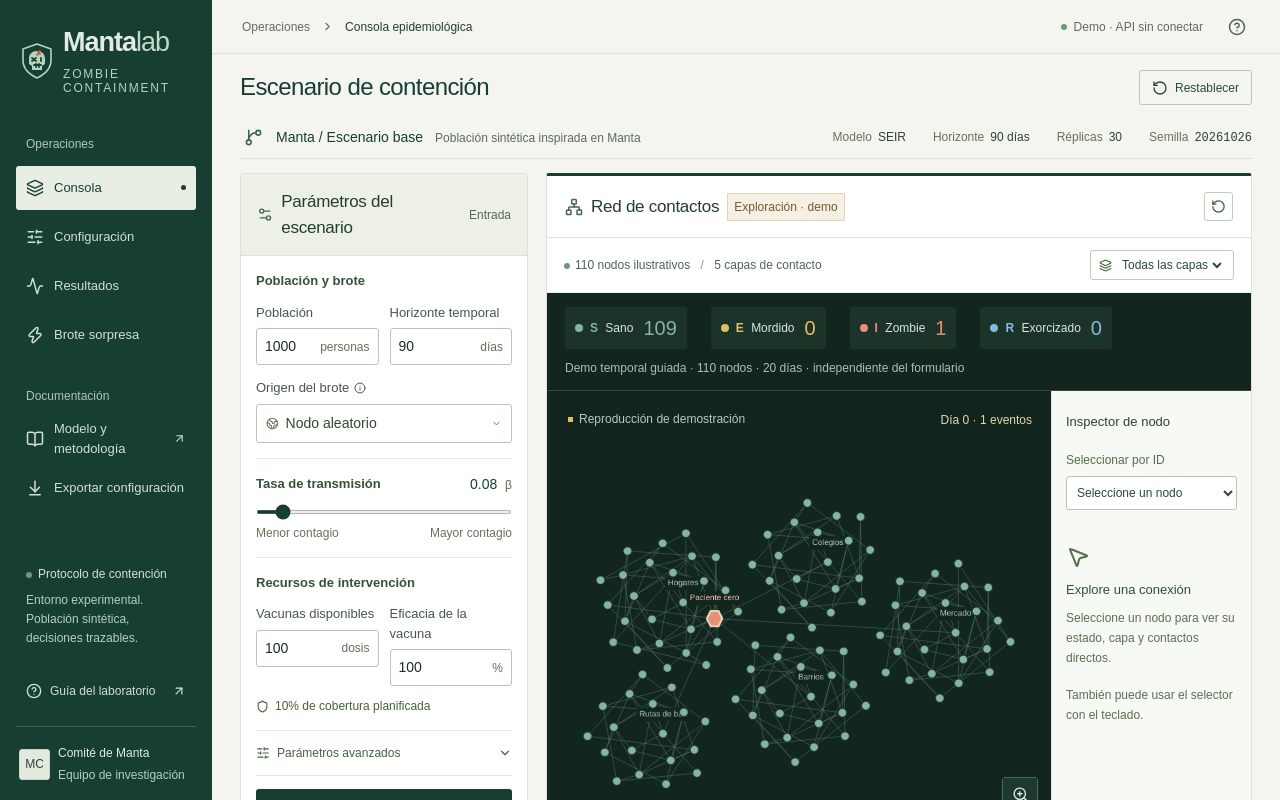
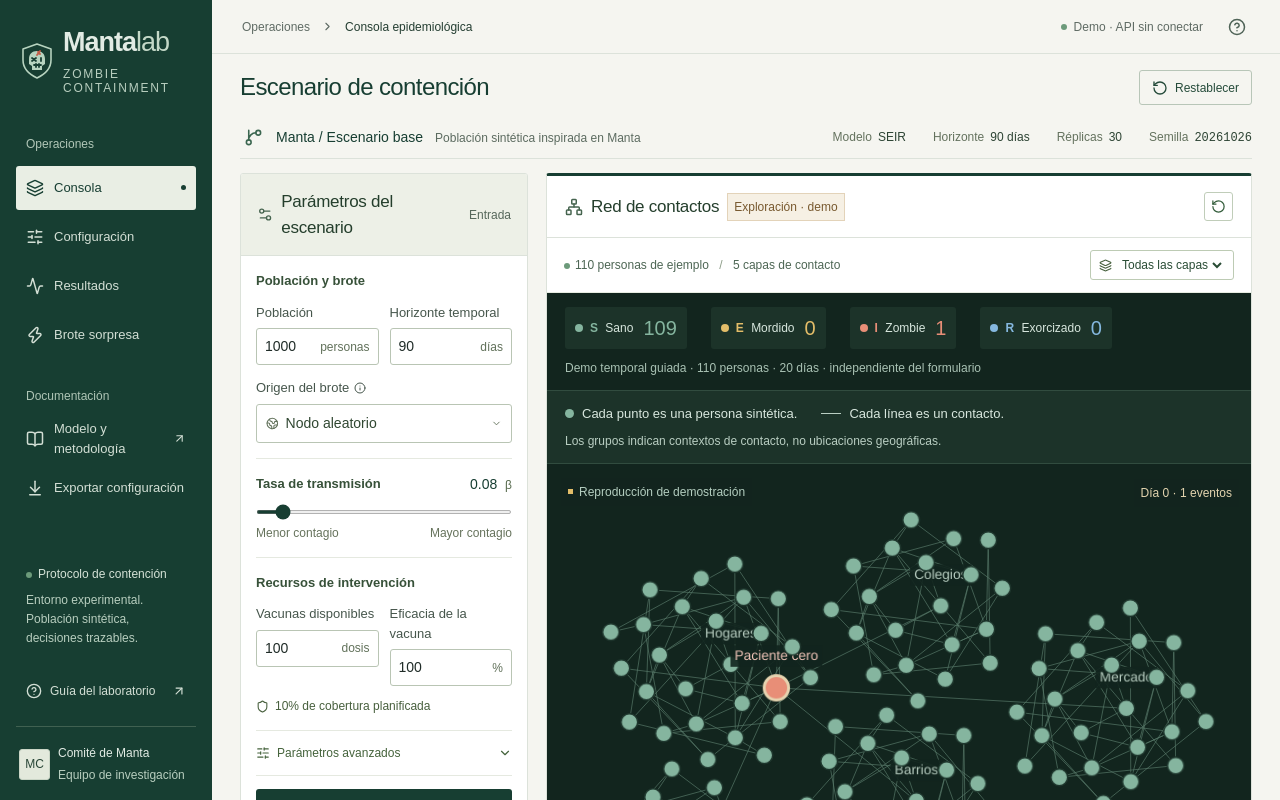
Before and after one commit to Freddys21333/proxyendpoint-Noche-Cero, a React (Vite) app in the folder frontend/: page / in a window 1280 px wide. Shown: the top 800 px of the page. Built offline with nearby package versions, Linux system fonts and the light colour scheme.

Commit message:
feat(frontend): destacar red y aclarar personas y contactos

```diff
--- a/frontend/src/App.tsx
+++ b/frontend/src/App.tsx
@@ -643,7 +643,7 @@ export default function App() {
                 <div className="network-toolbar">
                   <span>
                     <span className="live-dot" />
-                    110 nodos ilustrativos{" "}
+                    110 personas de ejemplo{" "}
                     <span className="toolbar-divider">/</span> 5 capas de
                     contacto
                   </span>
--- a/frontend/src/components/ContactNetwork.tsx
+++ b/frontend/src/components/ContactNetwork.tsx
@@ -118,8 +118,8 @@ export function ContactNetwork({
         {
           selector: "node",
           style: {
-            width: 13,
-            height: 13,
+            width: 17,
+            height: 17,
             "background-color": states.S.color,
             "border-width": 1.5,
             "border-color": "#20382f",
@@ -130,22 +130,22 @@ export function ContactNetwork({
           selector: 'node[state="E"]',
           style: {
             "background-color": states.E.color,
-            shape: "diamond",
-            width: 16,
-            height: 16,
+            shape: "ellipse",
+            width: 19,
+            height: 19,
           },
         },
         {
           selector: 'node[state="I"]',
           style: {
             "background-color": states.I.color,
-            shape: "hexagon",
-            width: 23,
-            height: 23,
+            shape: "ellipse",
+            width: 25,
+            height: 25,
             "border-width": 2,
             "border-color": "#713f36",
 
-            "font-size": 12,
+            "font-size": 14,
             color: "#f2c6ba",
             "text-margin-y": -13,
             "text-valign": "top",
@@ -158,7 +158,7 @@ export function ContactNetwork({
           selector: 'node[state="R"]',
           style: {
             "background-color": states.R.color,
-            shape: "round-rectangle",
+            shape: "ellipse",
           },
         },
         {
@@ -181,7 +181,7 @@ export function ContactNetwork({
           style: {
             label,
             color: "#b9cec2",
-            "font-size": 12,
+            "font-size": 14,
             "text-valign": "top" as const,
             "text-margin-y": -16,
             "text-background-color": "#12251e",
@@ -195,7 +195,7 @@ export function ContactNetwork({
           style: {
             label: "Paciente cero",
             color: "#f2c6ba",
-            "font-size": 12,
+            "font-size": 14,
             "text-valign": "top",
             "text-margin-y": -13,
             "text-background-color": "#12251e",
@@ -360,8 +360,13 @@ export function ContactNetwork({
         ))}
       </div>
       <div className="network-data-note">
-        Demo temporal guiada · 110 nodos · 20 días · independiente del
+        Demo temporal guiada · 110 personas · 20 días · independiente del
         formulario
+      </div>
+      <div className="network-reading-guide" id={`${pickerId}-guide`}>
+        <span><i className="person-key" aria-hidden="true" /> Cada punto es una persona sintética.</span>
+        <span><i className="contact-key" aria-hidden="true" /> Cada línea es un contacto.</span>
+        <small>Los grupos indican contextos de contacto, no ubicaciones geográficas.</small>
       </div>
       <div className="network-explorer">
         <div className="network-view">
@@ -369,7 +374,8 @@ export function ContactNetwork({
             ref={container}
             className="network-canvas"
             role="img"
-            aria-label="Red de demostración de 110 nodos. Seleccione un nodo en el grafo o use el selector del panel contextual."
+            aria-label="Red de demostración de 110 personas sintéticas. Seleccione una persona en el grafo o use el selector del panel contextual."
+            aria-describedby={`${pickerId}-guide`}
           />
           <div className="graph-mode-label">
             <span />
@@ -414,7 +420,7 @@ export function ContactNetwork({
           aria-label="Panel contextual de nodos"
         >
           <div className="node-inspector-heading">
-            <h3>Inspector de nodo</h3>
+            <h3>Persona seleccionada</h3>
             {detail && (
               <button
                 aria-label="Limpiar selección"
@@ -424,16 +430,16 @@ export function ContactNetwork({
               </button>
             )}
           </div>
-          <label htmlFor={pickerId}>Seleccionar por ID</label>
+          <label htmlFor={pickerId}>Elegir persona por ID</label>
           <select
             id={pickerId}
             value={selectedId}
             onChange={(event) => setSelectedId(event.target.value)}
           >
-            <option value="">Seleccione un nodo</option>
+            <option value="">Seleccione una persona</option>
             {nodes.map(({ data }) => (
               <option key={data.id} value={data.id}>
-                Nodo {data.id.padStart(3, "0")} · {layers[data.group]}
+                Persona {data.id.padStart(3, "0")} · {layers[data.group]}
               </option>
             ))}
           </select>
@@ -441,7 +447,7 @@ export function ContactNetwork({
             {detail ? (
               <>
                 <div className="node-context-id">
-                  Nodo <strong>{detail.id.padStart(3, "0")}</strong>
+                  Persona <strong>{detail.id.padStart(3, "0")}</strong>
                 </div>
                 <div
                   className="node-state-tag"
@@ -453,14 +459,14 @@ export function ContactNetwork({
                   }
                 >
                   <span
-                    className={`seir-shape ${detail.state.toLowerCase()}`}
+                    className="seir-status-dot"
                   />
                   <strong>{detail.state}</strong>
                   {states[detail.state].nodeLabel}
                 </div>
                 <dl>
                   <div>
-                    <dt>Capa</dt>
+                    <dt>Contexto de contacto</dt>
                     <dd>{layers[detail.group]}</dd>
                   </div>
                   <div>
@@ -524,10 +530,10 @@ export function ContactNetwork({
             ) : (
               <div className="node-context-empty">
                 <MousePointer2 size={24} />
-                <h4>Explore una conexión</h4>
+                <h4>¿Con quién tiene contacto?</h4>
                 <p>
-                  Seleccione un nodo para ver su estado, capa y contactos
-                  directos.
+                  Pulse un punto para ver el estado de esa persona, su contexto
+                  y cuántas personas están conectadas con ella.
                 </p>
                 <small>También puede usar el selector con el teclado.</small>
               </div>
--- a/frontend/src/workspace.css
+++ b/frontend/src/workspace.css
@@ -2023,6 +2023,7 @@ input[type="number"]::-webkit-outer-spin-button {
   min-height: 0;
 }
 .network-workbench {
+  container-type: inline-size;
   background: #fff;
 }
 .network-module-loading {
@@ -2110,7 +2111,7 @@ input[type="number"]::-webkit-outer-spin-button {
 }
 .network-view {
   position: relative;
-  min-height: 505px;
+  min-height: 600px;
   background: #12251e;
   overflow: hidden;
 }
@@ -2120,6 +2121,33 @@ input[type="number"]::-webkit-outer-spin-button {
   width: 100%;
   height: 100%;
   cursor: grab;
+}
+.network-reading-guide {
+  display: flex;
+  flex-wrap: wrap;
+  align-items: center;
+  gap: 8px 24px;
+  padding: 13px 18px;
+  color: #d8e7de;
+  background: #1c3329;
+  border-bottom: 1px solid #314c3f;
+  font-size: 13px;
+  line-height: 1.5;
+}
+.network-reading-guide > span { display: inline-flex; align-items: center; gap: 8px; }
+.network-reading-guide small { flex-basis: 100%; color: #b9cec2; font-size: 12px; }
+.person-key { width: 9px; height: 9px; border-radius: 50%; background: #85b59f; flex-shrink: 0; }
+.contact-key { width: 20px; height: 1px; background: #b9cec2; flex-shrink: 0; }
+@container (max-width: 760px) {
+  .network-workbench .network-explorer { grid-template-columns: minmax(0, 1fr); }
+  .network-workbench .network-view { min-height: 520px; }
+  .network-workbench .node-inspector { border-left: 0; border-top: 1px solid #d9e2d4; padding: 16px 18px; }
+  .node-inspector-heading { margin-bottom: 10px; }
+  .node-inspector > select { max-width: 320px; }
+  .node-context { margin-top: 14px; }
+  .node-context-empty { padding-top: 0; }
+  .node-context-empty > svg { display: none; }
+  .node-context dl { display: flex; flex-wrap: wrap; gap: 16px 28px; }
 }
 .network-view .network-canvas:active {
   cursor: grabbing;
```
Also changed, not shown: 2 other files (tests, documents, lock files or other folders).
